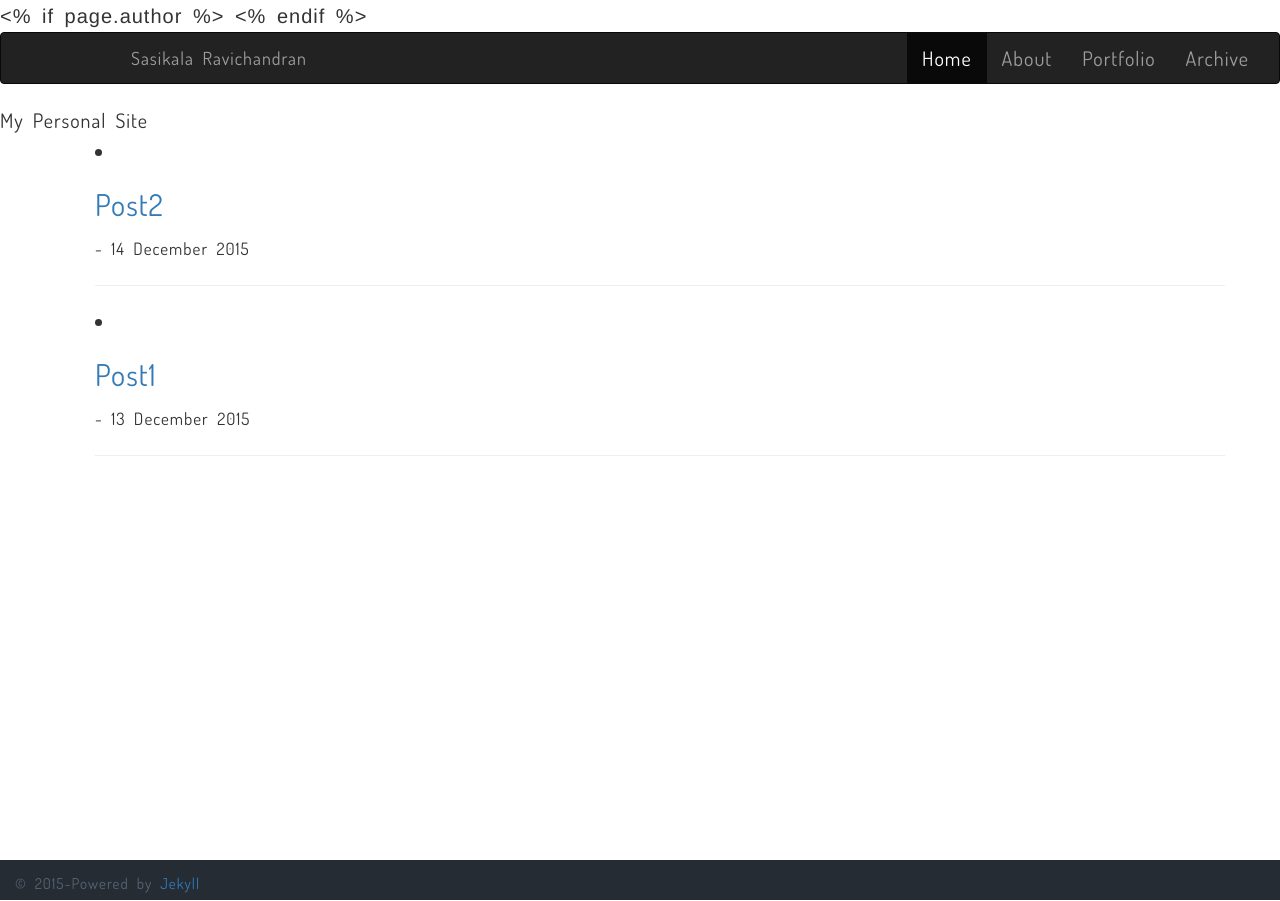
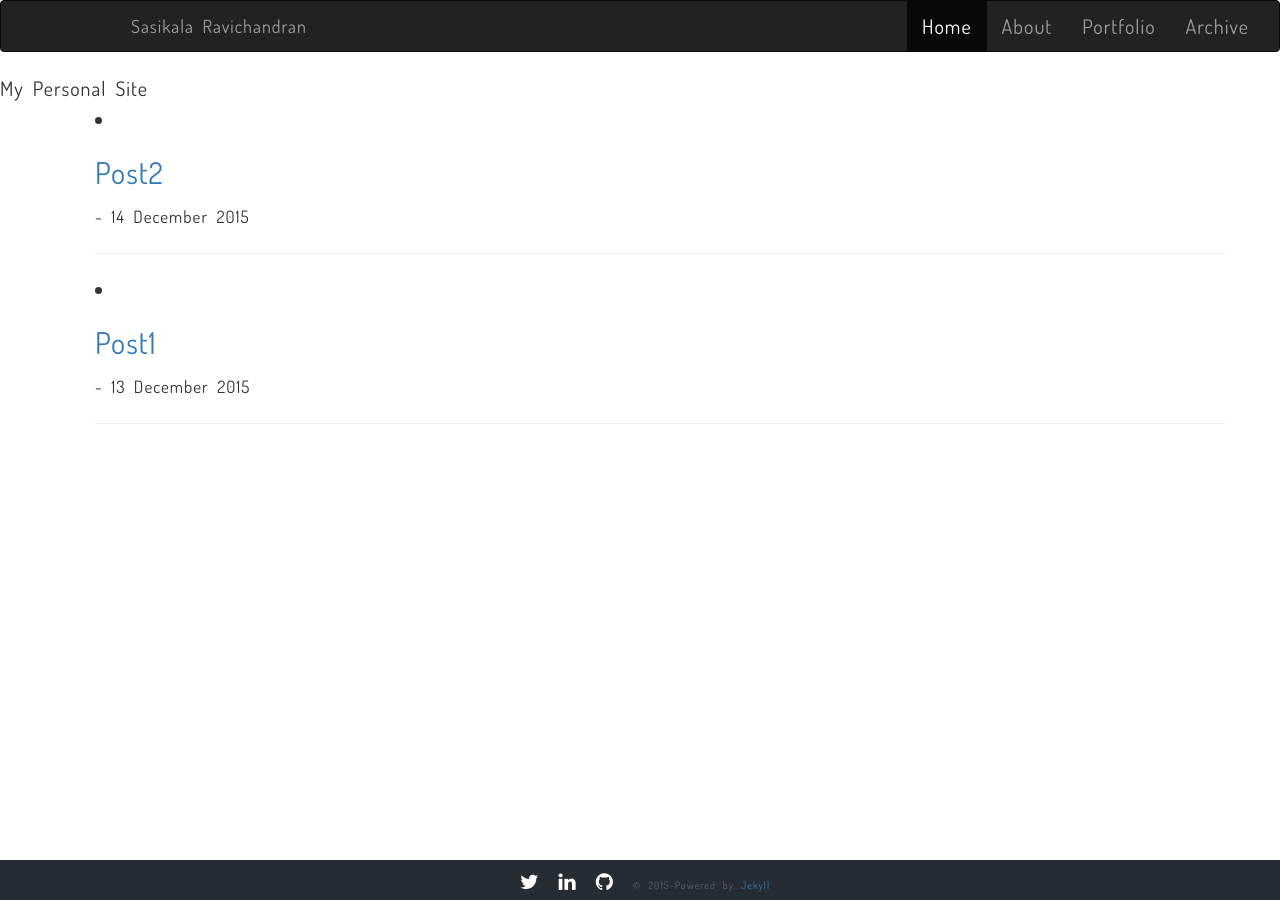
Before and after one commit to Sasikala-Ravichandran/sasi-kala.github.io, a Jekyll site: the page built from index.html, in a window 1280 px wide. Built offline with Jekyll 4.4.1, drawn with Linux system fonts in a browser that asks for light colours; nearby versions of some CDN libraries; Markdown is read by kramdown in place of the engine named in the settings.

Commit message:
modified header and footer

```diff
--- a/_config.yml
+++ b/_config.yml
@@ -13,7 +13,6 @@ navigation:
     url: /archive.html
 
 markdown: redcarpet
-baseurl: /
 exclude: ['README.md']
 sass:
     sass_dir: _sass
--- a/_includes/footer.html
+++ b/_includes/footer.html
@@ -1,5 +1,28 @@
 <footer class="footer">
-   <small>
-     <span> &copy; {{ site.time | date: '%Y' }}-Powered by <a href="https://jekyllrb.com/">Jekyll</a> </span>
-  </small>
+  <div class="container">
+    <div class="row">
+      <div class="col-lg-8 col-lg-offset-2 col-md-10 col-md-offset-1">
+        <ul class="list-inline text-center">
+          <li>
+            <a href="https://twitter.com/sasikalaravicha">
+              <i class="fa fa-twitter fa-inverse"></i>
+            </a>
+          </li>
+          <li>
+            <a href="https://www.linkedin.com/in/sasikala-ravichandran-5b066419">
+              <i class="fa fa-linkedin fa-inverse"></i>
+            </a>
+          </li>
+          <li>
+            <a href="https://github.com/Sasikala-Ravichandran">
+              <i class="fa fa-github fa-inverse"></i>
+            </a>
+          </li>
+          <li>
+            <small><p class="copyright text-center">&copy; {{ site.time | date: '%Y' }}-Powered by <a href="https://jekyllrb.com/">Jekyll</a></p></small>
+          </li>
+        </ul>
+      </div>
+    </div>
+  </div>
 </footer>
--- a/_includes/head.html
+++ b/_includes/head.html
@@ -3,9 +3,7 @@
   <meta http-equiv="X-UA-Compatible" content="IE=edge,chrome=1">
   <meta name="viewport" content="width=device-width, initial-scale=1">
   <meta name="description" content="{{ page.description }}">
-  <% if page.author %>
-    <meta name="author" content="{{ page.author }}">
-  <% endif %>
+  <meta name="author" content="{{ page.author }}">
 
   <title> {% if page.title %} {{ page.title }} | {% endif %} Sasikala Ravichandran </title>
 
@@ -15,13 +13,19 @@
   <!-- Custom Fonts -->
   <link href='https://fonts.googleapis.com/css?family=Dosis' rel='stylesheet' type='text/css'>
 
+   <!--Font Awesome -->
+  <link rel="stylesheet" href="https://maxcdn.bootstrapcdn.com/font-awesome/4.5.0/css/font-awesome.min.css" type='text/css'>
+
   <!--JQuery-->
   <script src="//ajax.googleapis.com/ajax/libs/jquery/1.10.2/jquery.min.js"></script>
+
   <!-- Bootstrap Core JQuery -->
   <script src="javascript/bootstrap-sprockets.js"></script>
   <script src="javascript/bootstrap.min.js"></script>
+
   <!-- Custom JQuery -->
   <script src="javascript/custom.js"></script>
+
   <!-- Icon -->
   <!-- HTML5 Shim IE8 support of HTML5 elements and media queries -->
   <!--[if lt IE 9]>
--- a/css/custom.scss
+++ b/css/custom.scss
@@ -52,7 +52,12 @@ p, div {
   padding-left: 15px;
   color: #566473;
 }
-
-.footer > small {
-  font-size: .75em;
+.footer ul {
+  padding: 0;
+  margin: 0;
 }
+.footer small p {
+  font-size: .6em;
+  padding: 0;
+  margin: 0;
+}
```
Also changed, not shown: 1 other file.
